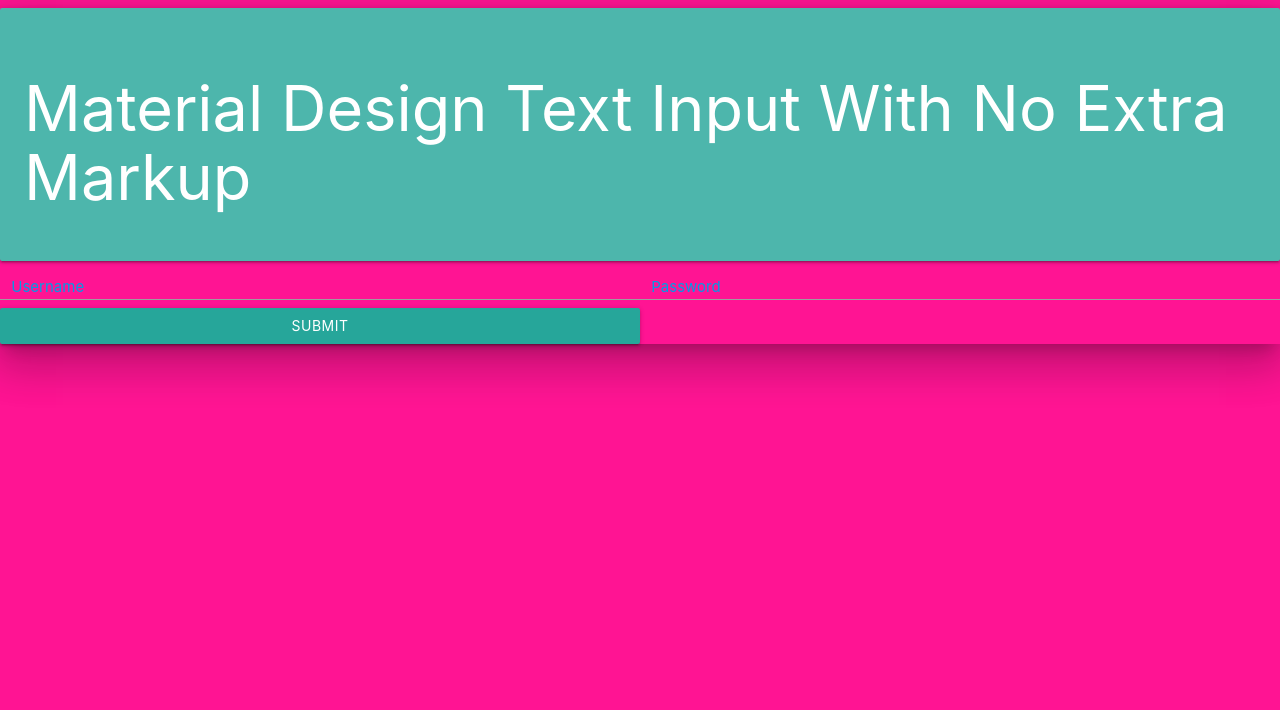
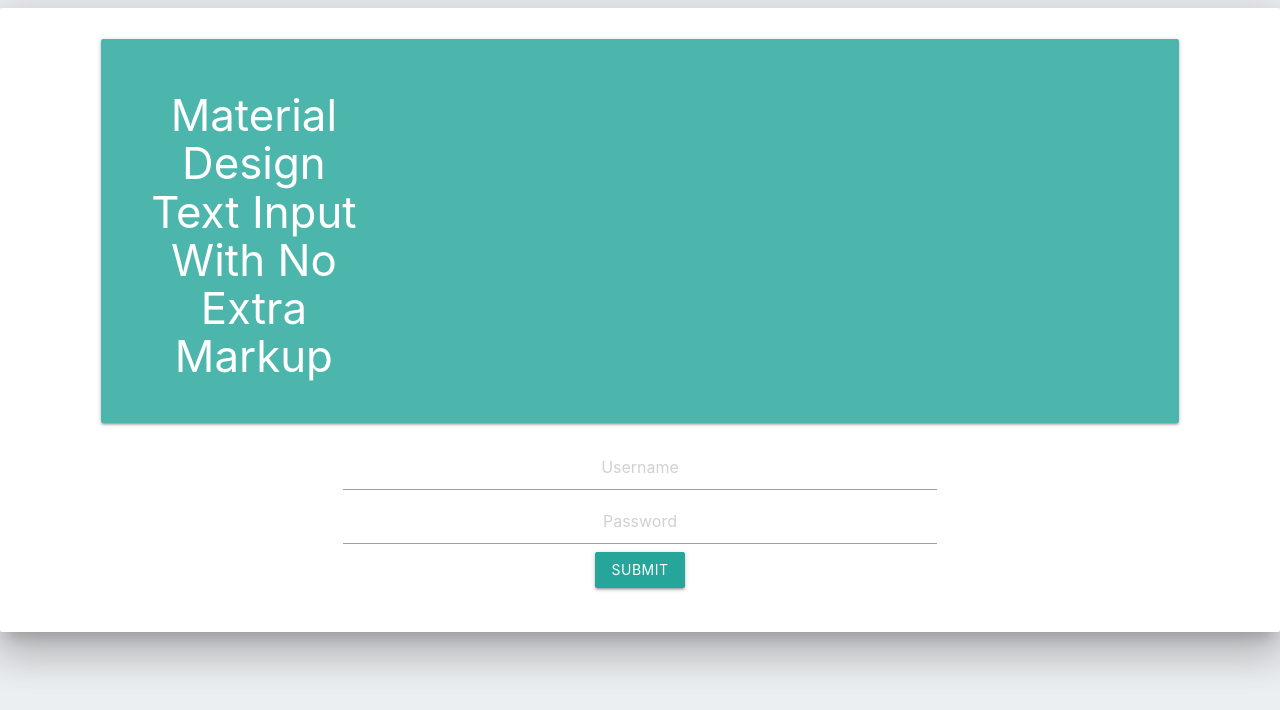
Before and after one commit to pietrzykkevin/html-css-startpoint, a website: page index.html in a window 1280 px wide. Drawn offline with nearby package versions, Linux system fonts and the light colour scheme.

Commit message:
optimize attributes 1

```diff
--- a/index.html
+++ b/index.html
@@ -11,14 +11,14 @@
 <h1>MY Beginning</h1>
  <div class="card-panel teal lighten-2">This is a card panel with a teal lighten-2 class</div>
 -->
- <div  class="z-depth-5">
-  <div class="card-panel teal lighten-2 white-text">
-   <h1>Material Design Text Input With No Extra Markup</h1>
+ <div  class="z-depth-5 center card-panel white">
+  <div class="row card-panel teal lighten-2 white-text">
+   <h3 class="col s3">Material Design Text Input With No Extra Markup</h3>
   </div>
-  <div class="row">
-    <a class="col s6 chips chips-placeholder">Username</a>
-    <a class="col s6 chips chips-placeholder">Password</a>
-    <a class="col s6 waves-effect waves-light btn ">Submit</a>
+  <div class >
+    <input placeholder="Username" id="Username" type="text" class="row validate col s3">
+    <input placeholder="Password" id="Password" type="text" class="row validate col s3">
+    <a class="row col s3 waves-effect waves-light btn ">Submit</a>
   </div>
  </div>
 </body>
--- a/style.css
+++ b/style.css
@@ -1,3 +1,24 @@
 body {
-    background: deeppink;
+    background: #eceff1;
 }
+
+.main{
+margin: 0;
+
+
+}
+
+div *{
+  display: inline-block;
+  padding: 20 px;
+  text-align: center;
+}
+
+.center{
+  text-align: center;
+  padding: 20px;
+  margin: 0;
+  border-style:  none;
+  border: 20;
+  border-radius: 5px;
+}
```
